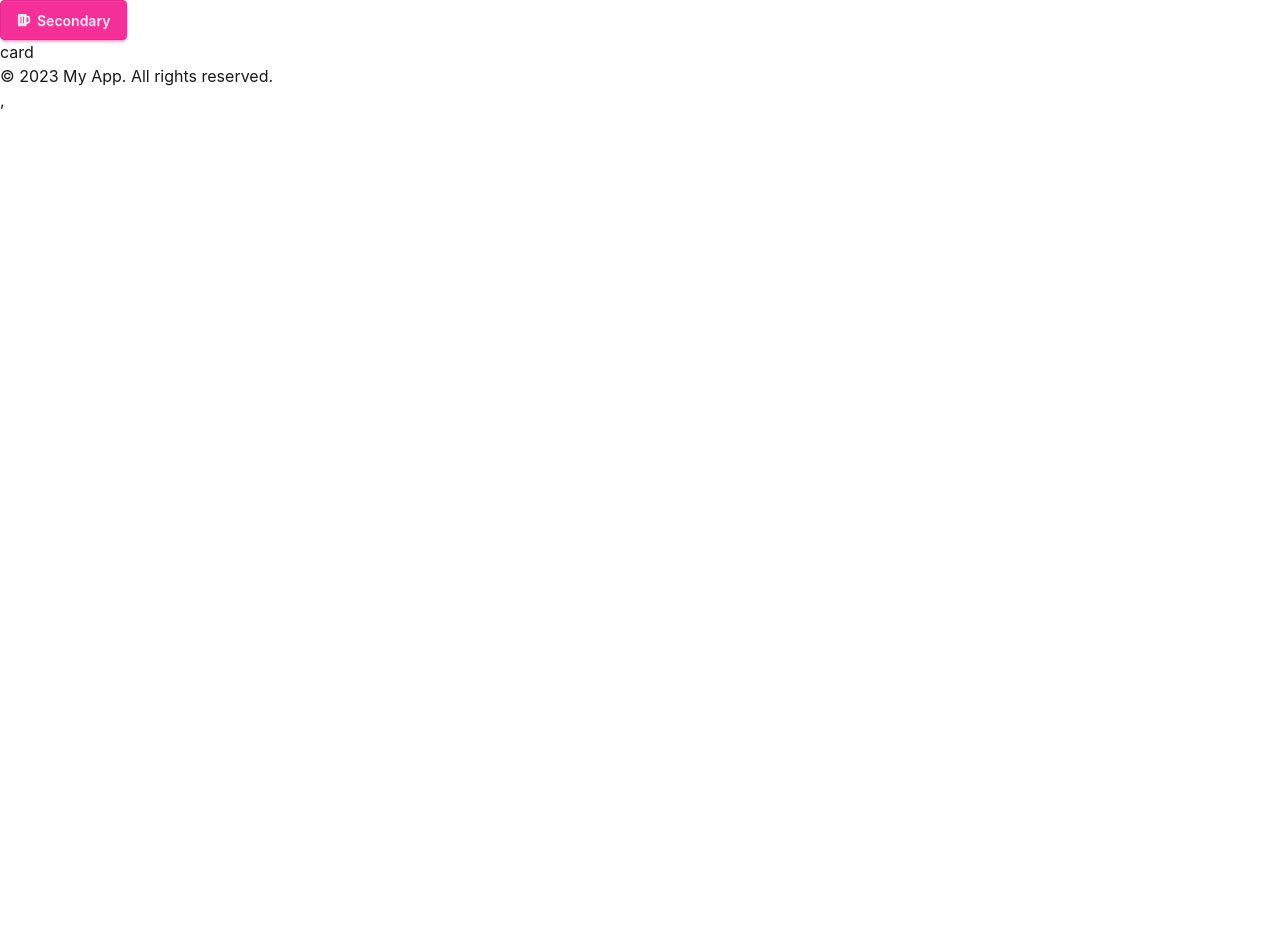
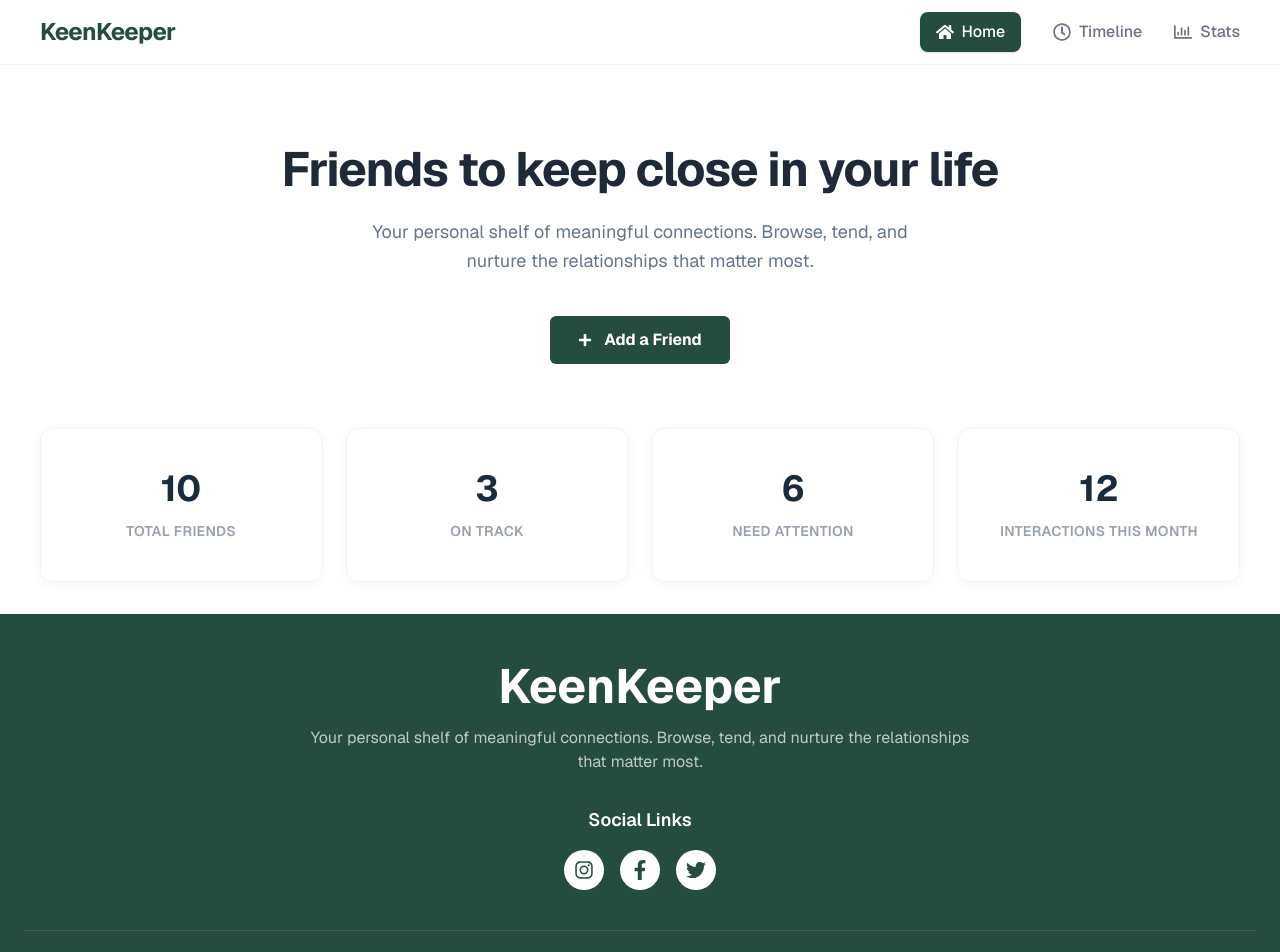
Before and after one commit to Swarna-Saha324/PH_Assignment7, a React (Vite) app: page / in a window 1280 px wide. Shown: the top 952 px of the page. Before the commit the page ends 800 px from the top, so only its background shows below. Built offline with nearby package versions, Linux system fonts and the light colour scheme.

Commit message:
Navber & Banner & Footer is Commpleted & Goggle font is imported

```diff
--- /dev/null
+++ b/src/components/Banner.jsx
@@ -0,0 +1,24 @@
+import React from 'react';
+import { FaPlus } from 'react-icons/fa';
+
+const Banner = () => {
+  return (
+    <section className="flex flex-col items-center justify-center pt-20 pb-12 px-6">
+      <h1 className="text-5xl font-bold text-[#1f2937] mb-6 tracking-tight">
+        Friends to keep close in your life
+      </h1>
+
+      <p className="max-w-xl text-[#64748b] text-lg leading-relaxed text-center mb-10">
+        Your personal shelf of meaningful connections. Browse, tend, and nurture the
+        relationships that matter most.
+      </p>
+
+      <button className="flex items-center gap-3 bg-[#244d3fFF] text-white px-7 py-3 rounded-md font-bold hover:bg-[#0d221f] transition-all">
+        <FaPlus size={14} />
+        Add a Friend
+      </button>
+    </section>
+  );
+};
+
+export default Banner;
--- /dev/null
+++ b/src/components/Cart_static.jsx
@@ -0,0 +1,31 @@
+import React from 'react';
+
+const StatCard = ({ value, label }) => (
+  <div className="bg-white p-10 rounded-xl shadow-[0_2px_15px_-3px_rgba(0,0,0,0.07)] border border-gray-100 flex flex-col items-center justify-center transition-transform hover:scale-[1.02]">
+    <span className="text-4xl font-bold text-[#1a2b3c] mb-3">{value}</span>
+    <span className="text-gray-400 font-semibold text-sm uppercase tracking-wide">
+      {label}
+    </span>
+  </div>
+);
+
+const Card_static = () => {
+  const stats = [
+    { value: 10, label: "Total Friends" },
+    { value: 3, label: "On Track" },
+    { value: 6, label: "Need Attention" },
+    { value: 12, label: "Interactions This Month" },
+  ];
+
+  return (
+    <div className="max-w-7xl mx-auto px-10 mt-4">
+      <div className="grid grid-cols-1 sm:grid-cols-2 lg:grid-cols-4 gap-6">
+        {stats.map((stat, index) => (
+          <StatCard key={index} value={stat.value} label={stat.label} />
+        ))}
+      </div>
+    </div>
+  );
+};
+
+export default Card_static;
--- a/src/components/Footer.jsx
+++ b/src/components/Footer.jsx
@@ -1,11 +1,49 @@
 import React from 'react';
+import { FaInstagram, FaFacebookF, FaTwitter } from 'react-icons/fa';
+// If the "X" logo is preferred over the bird, use FaXTwitter from react-icons/fa6
 
 const Footer = () => {
-    return (
-        <div>
-            <p>&copy; 2023 My App. All rights reserved.</p>
+  return (
+    <footer className="bg-[#244d3f] text-white py-12 px-6 mt-8">
+      <div className="max-w-7xl mx-auto flex flex-col items-center border-b border-white/10 pb-10">
+
+        {/* Brand Name */}
+        <h2 className="text-5xl font-bold mb-4">KeenKeeper</h2>
+
+        {/* Subtitle */}
+        <p className="text-gray-300 text-center max-w-2xl mb-8 opacity-90">
+          Your personal shelf of meaningful connections. Browse, tend, and nurture the relationships that matter most.
+        </p>
+
+        {/* Social Section */}
+        <div className="flex flex-col items-center gap-4">
+          <span className="text-lg font-semibold">Social Links</span>
+          <div className="flex gap-4">
+            <a href="#" className="bg-white text-[#244d3f] p-2.5 rounded-full hover:bg-gray-200 transition-colors">
+              <FaInstagram size={20} />
+            </a>
+            <a href="#" className="bg-white text-[#244d3f] p-2.5 rounded-full hover:bg-gray-200 transition-colors">
+              <FaFacebookF size={20} />
+            </a>
+            <a href="#" className="bg-white text-[#244d3f] p-2.5 rounded-full hover:bg-gray-200 transition-colors">
+              <FaTwitter size={20} />
+            </a>
+          </div>
         </div>
-    );
+      </div>
+
+      {/* Bottom Bar */}
+      <div className="max-w-7xl mx-auto flex flex-col md:flex-row justify-between items-center mt-8 text-sm text-gray-400">
+        <p>© 2026 KeenKeeper. All rights reserved.</p>
+
+        <div className="flex gap-8 mt-4 md:mt-0">
+          <a href="#" className="hover:text-white transition-colors">Privacy Policy</a>
+          <a href="#" className="hover:text-white transition-colors">Terms of Service</a>
+          <a href="#" className="hover:text-white transition-colors">Cookies Settings</a>
+        </div>
+      </div>
+    </footer>
+  );
 };
 
 export default Footer;
--- a/src/components/Navber.jsx
+++ b/src/components/Navber.jsx
@@ -1,20 +1,34 @@
 import React from 'react';
-import { ToastContainer } from 'react-toastify';
-import { toast } from 'react-toastify';
-import { FaBeer } from 'react-icons/fa';
-
-const handleInput = () =>
-{
-  toast.error("Button is clicked");
-}
+import { FaHome, FaRegClock, FaRegChartBar } from 'react-icons/fa';
+import { NavLink } from 'react-router';
 
 const Navbar = () => {
-    return (
-        <div>
+  return (
+    <nav className="flex items-center justify-between px-10 py-3 border-b border-gray-100 bg-white">
+      {/* Logo */}
+      <div className="text-2xl font-bold text-[#244d3fFF] tracking-tight">
+        KeenKeeper
+      </div>
 
-            <button onClick={()=>handleInput()} className="btn btn-secondary"><FaBeer />Secondary</button>
-        </div>
-    );
+      {/* Nav Links */}
+      <div className="flex items-center space-x-8 text-gray-500 font-medium">
+        <NavLink to={'/'} className="flex items-center gap-2 bg-[#244d3fFF] text-white px-4 py-2 rounded-lg shadow-sm">
+          <FaHome size={18} />
+          <span>Home</span>
+        </NavLink>
+
+        <NavLink to={'/timeline'} className="flex items-center gap-2 hover:text-[#244d3fFF] transition-colors">
+          <FaRegClock size={18} />
+          <span>Timeline</span>
+        </NavLink>
+
+        <NavLink to={'/stats'} className="flex items-center gap-2 hover:text-[#244d3fFF] transition-colors">
+          <FaRegChartBar size={18} />
+          <span>Stats</span>
+        </NavLink>
+      </div>
+    </nav>
+  );
 };
 
 export default Navbar;
--- a/src/index.css
+++ b/src/index.css
@@ -1,2 +1,7 @@
+@import url('https://fonts.googleapis.com/css2?family=Geist:wght@100..900&display=swap');
 @import "tailwindcss";
 @plugin "daisyui";
+
+body {
+  font-family: 'Geist', sans-serif;
+}
--- a/src/main.jsx
+++ b/src/main.jsx
@@ -8,6 +8,8 @@ import { RouterProvider } from "react-router/dom"
 import { router } from './router/Router'
 import Footer from './components/Footer'
 
+
+
 createRoot(document.getElementById('root')).render(
   <StrictMode>
   <ToastContainer />
--- a/src/router/Router.jsx
+++ b/src/router/Router.jsx
@@ -1,6 +1,10 @@
 import { createBrowserRouter } from "react-router";
 import { RouterProvider } from "react-router/dom";
 import Rootlayout from "../ulLayouts/Rootlayout";
+import Homepage from "../ulLayouts/Homepage";
+import Stats from "../ulLayouts/Stats";
+import Timeline from "../ulLayouts/Timeline";
+
 
 export const router = createBrowserRouter([
   {
@@ -9,18 +13,19 @@ export const router = createBrowserRouter([
     children: [
         {
             path:"/",
-            element: <h1>card</h1>
+            element: <Homepage></Homepage>
         },
         {
             path:"/timeline",
-            element: <h1>Timeline</h1>
+            element: <Timeline></Timeline>
         },
 
         {
-          path:"/rechart",
-            element: <h1>rechart</h1>
+          path:"/stats",
+            element: <Stats></Stats>
         }
-    ]
+    ],
+    errorElement: <h2>error</h2>
 
   },
 ]);
--- /dev/null
+++ b/src/ulLayouts/Homepage.jsx
@@ -0,0 +1,14 @@
+import React from 'react';
+import Banner from '../components/Banner';
+import Card_static from '../components/cart_static';
+
+const Homepage = () => {
+    return (
+        <div>
+            <Banner></Banner>
+            <Card_static></Card_static>
+        </div>
+    );
+};
+
+export default Homepage;
--- /dev/null
+++ b/src/ulLayouts/Stats.jsx
@@ -0,0 +1,11 @@
+import React from 'react';
+
+const Stas = () => {
+    return (
+        <div>
+            Stas
+        </div>
+    );
+};
+
+export default Stas;
--- /dev/null
+++ b/src/ulLayouts/Timeline.jsx
@@ -0,0 +1,11 @@
+import React from 'react';
+
+const Timeline = () => {
+    return (
+        <div>
+            Timeline
+        </div>
+    );
+};
+
+export default Timeline;
```
Also changed, not shown: src/components/Error.jsx (added).
